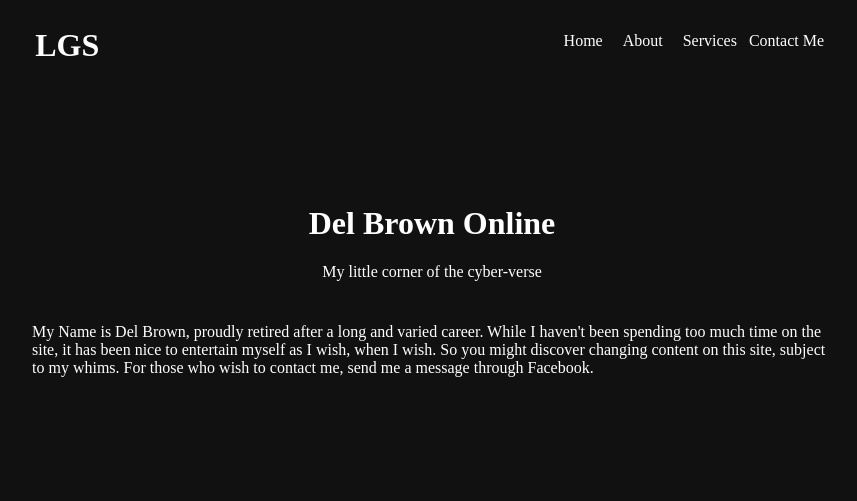
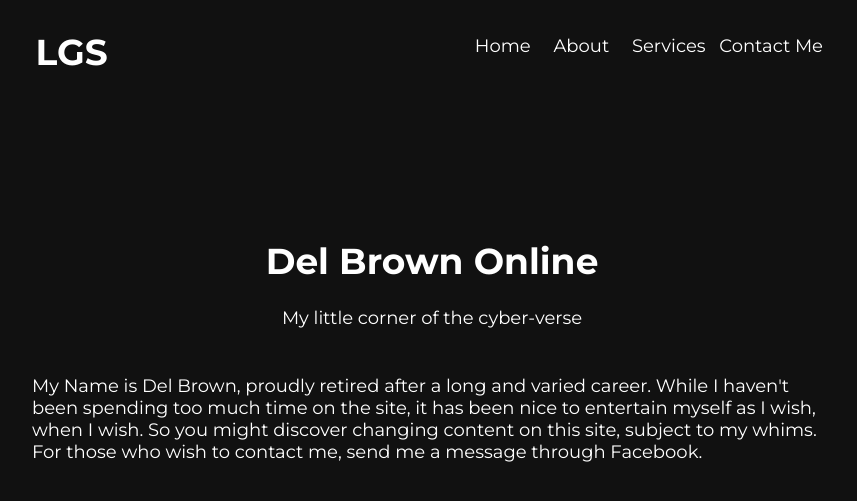
Before and after one commit to delonline/delonline.github.io, a Jekyll site: the page built from index.html, in a window 1280 px wide. Shown: the top 501 px of the page, without its empty margins (208-1065 px from the left). Built offline with Jekyll 4.4.1, drawn with Linux system fonts in a browser that asks for light colours.

Commit message:
Update css.css

```diff
--- a/stylesheets/css.css
+++ b/stylesheets/css.css
@@ -5,7 +5,7 @@
 /*body {font:400 18px 'Montserrat', sans-serf;background-color:H111111;color:#fff;}*/
 body{
   background-color:#111111;
-  font:400 18 px 'Montserrat', sans-serif;
+  font:400 18px 'Montserrat', sans-serif;
   color:#fff;
 }
 
```
